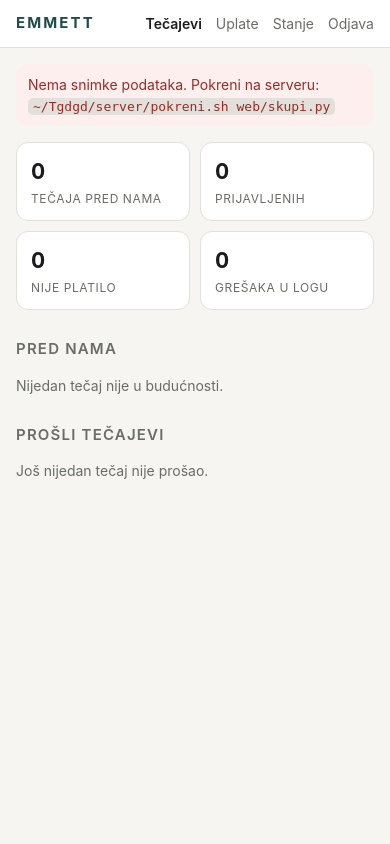
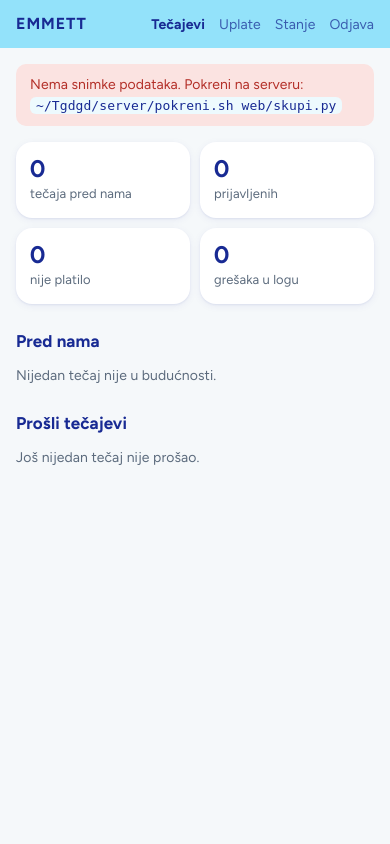
Before and after one commit to ninokecman-source/Tgdgd, a Flask app: page / in a window 390 px wide. Run offline with Flask 3, Linux system fonts and the light colour scheme; the visitor is signed in with stand-in values (Sample User, id 1); parts of the project's set-up code (start-up, migrations or seed data) failed here and were passed over.

Commit message:
Dress the web view in the Emmett design system
Colours, type, spacing and radii now come from the Emmett Design System,
taken verbatim from its tokens: navy #182A93 for headings, azure for
accents, the sky header ground, white cards with the soft navy-tinted
shadow, pill buttons, the gradient band in the footer. Its own rules are
followed too - sentence case throughout, no coloured left-border cards
(which the brand book forbids and the old stylesheet used for every debtor
row and error).

Four departures, each written into style.css with its reason, because a
design system read a year from now should say where it was bent and why:

- Body text is navy, not azure. The brand sets azure for body copy, but on
  white that is 2.4:1. On the roll-up that text is 19px and up; here it is
  a participant list at 14px on a phone. Azure keeps the accent role, which
  is also the brand's own --text-link token.
- Amber and red are darkened for text. #C98A10 on #FBF0D6 is 2.6:1; the
  darkened pair reaches 5.1:1.
- The footer band uses only the top of the gradient. White on the full
  gradient falls to 4.2:1 at the middle and 2.4:1 at the bottom.
- A dark theme is added, derived from the same blue family. The brand has
  none - white is its reading surface - but this page gets opened at night.

Every text colour checked at 4.5:1 in both themes.

Figtree loads from Google Fonts, which the system itself names as the
fallback while Brandon Grotesque loads. Brandon is a commercial face and
this repository is public, so its files are not shipped here; the system's
own README says to check the licence before putting them on a site. The
same goes for the wordmark, whose letterforms are Brandon outlines - the
header sets EMMETT as text instead.

Co-Authored-By: Claude Opus 5 <noreply@anthropic.com>
Claude-Session: https://claude.ai/code/session_01DPLgPUvv7xBYhBK5V7545c

```diff
--- a/web/static/style.css
+++ b/web/static/style.css
@@ -1,31 +1,110 @@
-/* Web pregled Emmett sustava. Prvo mobitel - sve se gleda na iPhoneu. */
+/* Web pregled Emmett sustava.
+ *
+ * Boje, tipografija, razmaci i zaobljenja dolaze iz Emmett Design Systema
+ * (claude.ai/artifact/UFrd6R7sG5HNYoe488C2nW), uzeti doslovno iz njegovih
+ * tokens/colors.css, typography.css i spacing.css.
+ *
+ * Dva namjerna odstupanja, oba zapisana da se poslije zna zašto:
+ *
+ * 1. TEKST JE NAVY, NE AZURE. Marka propisuje azure (#39B4E5) za tekst, ali
+ *    na bijelom to daje kontrast 2,2:1. Na rollup banneru taj tekst ima 19px
+ *    i više; ovdje je popis polaznika od 14px na mobitelu. Azure ostaje za
+ *    naglaske, a za tekst se koristi navy - što je i token same marke
+ *    (--text-link, --text-body-strong).
+ * 2. TAMNA TEMA je dodana. Marka je opisuje nema - bijela je ploha za
+ *    čitanje. Izvedena je iz iste plave obitelji (navy kao tlo, sky kao
+ *    tekst), da stranica noću ne zasljepljuje.
+ *
+ * Prvo mobitel - sve se gleda na iPhoneu.
+ */
 
 :root {
-  --papir: #f6f5f2;
-  --ploha: #ffffff;
-  --tekst: #1b1c1a;
-  --tiho: #6a6c67;
-  --crta: #e2e0da;
-  --znak: #1d4e4a;
-  --pazi: #9a5b00;
-  --pazi-ploha: #fdf3e3;
-  --lose: #9a2b25;
-  --lose-ploha: #fcefee;
-  --radijus: 12px;
+  /* --- Boje marke, točne vrijednosti s rollupa --- */
+  --navy: #182a93;
+  --indigo: #1d46a3;
+  --blue: #2a81c5;
+  --azure: #39b4e5;
+  --sky: #93e2fa;
+  --navy-deep: #111e6e;
+  --sky-soft: #d4f3fd;
+  --sky-wash: #edfafe;
+
+  --neutral-0: #ffffff;
+  --neutral-50: #f5f8fa;
+  --neutral-100: #e9eef2;
+  --neutral-200: #d5dee5;
+  --neutral-400: #9aa8b6;
+  --neutral-600: #5c6b7d;
+  --neutral-900: #141b33;
+
+  --success: #1f8f63;
+  --warning: #c98a10;
+  --warning-soft: #fbf0d6;
+  --danger: #c4372f;
+  --danger-soft: #fbe3e1;
+
+  /* Jantar i crvena iz marke zadane su kao boje plohe, ne teksta: #c98a10 na
+     #fbf0d6 daje 2,6:1. Za tekst se koriste potamnjene inačice (5,1:1 i
+     5,1:1), pa i upozorenje ostaje čitljivo. */
+  --warning-text: #8a5d00;
+  --danger-text: #b32f28;
+
+  --gradient: linear-gradient(180deg, #182a93 0%, #1d46a3 20.7%,
+                              #2a81c5 63.2%, #39b4e5 100%);
+  /* Puni gradijent pod bijelim tekstom pada na 4,2:1 u sredini i 2,4:1 pri
+     dnu. Uski pojas podnožja zato uzima samo njegov gornji dio. */
+  --gradient-pojas: linear-gradient(180deg, #182a93 0%, #1d46a3 100%);
+
+  /* --- Uloge --- */
+  --papir: var(--neutral-50);
+  --ploha: var(--neutral-0);
+  --ploha-marka: var(--sky);
+  --tekst: var(--neutral-900);
+  --naslov: var(--navy);
+  --tiho: var(--neutral-600);
+  --crta: var(--neutral-200);
+  --veza: var(--navy);
+  --naglasak: var(--azure);
+  --pazi: var(--warning-text);
+  --pazi-ploha: var(--warning-soft);
+  --lose: var(--danger-text);
+  --lose-ploha: var(--danger-soft);
+  --na-tamnom: var(--neutral-0);
+
+  /* --- Razmaci, zaobljenja, sjene --- */
+  --r-sm: 6px;
+  --r-md: 10px;
+  --r-lg: 16px;
+  --r-pill: 999px;
+  --sjena-1: 0 1px 2px rgb(24 42 147 / .08), 0 2px 8px rgb(24 42 147 / .06);
+  --sjena-2: 0 4px 12px rgb(24 42 147 / .10), 0 12px 32px rgb(24 42 147 / .10);
+
+  --font: "Brandon Grotesque", "Figtree", system-ui, -apple-system, sans-serif;
+  --ease: cubic-bezier(.22, .61, .36, 1);
 }
 
 @media (prefers-color-scheme: dark) {
   :root:not([data-tema="light"]) {
-    --papir: #16181a;
-    --ploha: #1f2224;
-    --tekst: #eceae5;
-    --tiho: #9b9d98;
-    --crta: #31353a;
-    --znak: #7fc4ba;
-    --pazi: #e3a44b;
-    --pazi-ploha: #342a1a;
-    --lose: #f1958e;
-    --lose-ploha: #352020;
+    --papir: #0f1526;
+    --ploha: #18203a;
+    --ploha-marka: #111e6e;
+    --tekst: #e8f4fb;
+    --naslov: var(--sky);
+    --tiho: #9fb4c6;
+    --crta: #2b3658;
+    --veza: var(--sky);
+    --naglasak: var(--azure);
+    --pazi: #e8b55a;
+    /* U svijetloj temi dužnik stoji na kremastoj plohi - to je token same
+       marke. U tamnoj marka nema takvu plohu, a smeđa među plavima izgleda
+       kao kvar, pa se razlikuje svjetlinom unutar plave obitelji; značenje
+       nosi jantarni tekst. */
+    --pazi-ploha: #304075;
+    --lose: #f0948c;
+    --lose-ploha: #3a1d1b;
+    --na-tamnom: var(--neutral-0);
+    --sjena-1: 0 1px 2px rgb(0 0 0 / .3), 0 2px 8px rgb(0 0 0 / .2);
+    --sjena-2: 0 4px 12px rgb(0 0 0 / .35), 0 12px 32px rgb(0 0 0 / .3);
   }
 }
 
@@ -33,23 +112,27 @@
 
 body {
   margin: 0;
+  min-height: 100dvh;
+  display: flex;
+  flex-direction: column;
   background: var(--papir);
   color: var(--tekst);
-  font: 16px/1.5 -apple-system, BlinkMacSystemFont, "Segoe UI", Roboto, sans-serif;
+  font: 400 16px/1.5 var(--font);
+  letter-spacing: .005em;
   -webkit-text-size-adjust: 100%;
 }
 
-main { padding: 16px; max-width: 760px; margin: 0 auto; }
+/* main raste, pa gradijentni pojas uvijek sjedne na dno zaslona */
+main { padding: 16px; max-width: 760px; margin: 0 auto; width: 100%; flex: 1; }
 
-/* --- Zaglavlje --- */
+/* --- Zaglavlje: sky tlo s wordmarkom lijevo, kao na rollupu --- */
 
 .vrh {
   display: flex;
   align-items: center;
   gap: 16px;
   padding: 12px 16px;
-  background: var(--ploha);
-  border-bottom: 1px solid var(--crta);
+  background: var(--ploha-marka);
   position: sticky;
   top: 0;
   z-index: 2;
@@ -57,41 +140,60 @@ main { padding: 16px; max-width: 760px; margin: 0 auto; }
 
 .znak {
   font-weight: 700;
-  letter-spacing: .14em;
-  color: var(--znak);
+  letter-spacing: .06em;
+  color: var(--navy);
   text-decoration: none;
-  font-size: 15px;
+  font-size: 16px;
 }
 
 .vrh nav { display: flex; gap: 14px; margin-left: auto; flex-wrap: wrap; }
-.vrh nav a { color: var(--tiho); text-decoration: none; font-size: 14px; }
-.vrh nav a.tu { color: var(--tekst); font-weight: 600; }
+.vrh nav a { color: var(--navy); opacity: .72; text-decoration: none; font-size: 14px; }
+.vrh nav a.tu { opacity: 1; font-weight: 700; }
+
+@media (prefers-color-scheme: dark) {
+  :root:not([data-tema="light"]) .znak,
+  :root:not([data-tema="light"]) .vrh nav a { color: var(--sky); }
+}
+
+/* --- Podnožje: uski gradijentni pojas, bijeli tekst u sredini --- */
 
 footer {
-  padding: 20px 16px 32px;
+  margin-top: 32px;
+  padding: 14px 16px;
   text-align: center;
-  color: var(--tiho);
+  background: var(--gradient-pojas);
+  color: var(--na-tamnom);
   font-size: 13px;
 }
 
-h1 { font-size: 22px; margin: 4px 0 2px; }
-h2 { font-size: 15px; text-transform: uppercase; letter-spacing: .08em;
-     color: var(--tiho); margin: 28px 0 10px; font-weight: 600; }
-h3 { font-size: 14px; color: var(--tiho); margin: 18px 0 8px; font-weight: 600; }
+h1 { font: 700 24px/1.12 var(--font); color: var(--naslov); margin: 4px 0 2px; }
+h2 { font: 700 17px/1.12 var(--font); color: var(--naslov); margin: 28px 0 10px; }
+h3 { font: 700 15px/1.2 var(--font); color: var(--naslov); margin: 18px 0 8px; }
 
-a { color: var(--znak); }
+a { color: var(--veza); }
 .tiho { color: var(--tiho); font-size: 14px; }
-code { font-size: 13px; background: var(--crta); padding: 1px 5px; border-radius: 5px; }
+code {
+  font-size: 13px;
+  background: var(--sky-wash);
+  color: var(--navy);
+  padding: 1px 6px;
+  border-radius: var(--r-sm);
+}
+
+@media (prefers-color-scheme: dark) {
+  :root:not([data-tema="light"]) code { background: #1d2947; color: var(--sky); }
+}
 
 /* --- Trake --- */
 
 .traka {
-  padding: 10px 12px;
-  border-radius: var(--radijus);
+  padding: 10px 14px;
+  border-radius: var(--r-md);
   font-size: 14px;
   margin: 0 0 16px;
 }
 .traka.lose { background: var(--lose-ploha); color: var(--lose); }
+.traka.pazi, .traka.radi { background: var(--pazi-ploha); color: var(--pazi); }
 
 /* --- Pločice --- */
 
@@ -104,22 +206,25 @@ code { font-size: 13px; background: var(--crta); padding: 1px 5px; border-radius
 
 .plocica {
   background: var(--ploha);
-  border: 1px solid var(--crta);
-  border-radius: var(--radijus);
-  padding: 12px 14px;
+  border-radius: var(--r-lg);
+  box-shadow: var(--sjena-1);
+  padding: 14px;
   display: flex;
   flex-direction: column;
   gap: 2px;
   text-decoration: none;
   color: inherit;
 }
-.plocica .broj { font-size: 22px; font-weight: 650; font-variant-numeric: tabular-nums; }
-.plocica .natpis { font-size: 12px; color: var(--tiho); text-transform: uppercase;
-                   letter-spacing: .05em; }
-.plocica.pazi { background: var(--pazi-ploha); border-color: var(--pazi); }
-.plocica.pazi .broj { color: var(--pazi); }
-.plocica.lose { background: var(--lose-ploha); border-color: var(--lose); }
-.plocica.lose .broj { color: var(--lose); }
+.plocica .broj {
+  font: 700 24px/1.1 var(--font);
+  color: var(--naslov);
+  font-variant-numeric: tabular-nums;
+}
+.plocica .natpis { font-size: 13px; color: var(--tiho); }
+.plocica.pazi { background: var(--pazi-ploha); box-shadow: none; }
+.plocica.pazi .broj, .plocica.pazi .natpis { color: var(--pazi); }
+.plocica.lose { background: var(--lose-ploha); box-shadow: none; }
+.plocica.lose .broj, .plocica.lose .natpis { color: var(--lose); }
 
 @media (min-width: 560px) {
   .plocice { grid-template-columns: repeat(4, 1fr); }
--- a/web/templates/osnova.html
+++ b/web/templates/osnova.html
@@ -4,8 +4,15 @@
 <meta charset="utf-8">
 <meta name="viewport" content="width=device-width, initial-scale=1">
 <meta name="robots" content="noindex, nofollow">
-<meta name="theme-color" content="#1d4e4a">
+<meta name="theme-color" content="#93e2fa">
 <title>{% block naslov %}Emmett{% endblock %} · Emmett</title>
+<link rel="preconnect" href="https://fonts.googleapis.com">
+<link rel="preconnect" href="https://fonts.gstatic.com" crossorigin>
+<!-- Figtree je u Emmett sustavu zapisan kao zamjena dok se Brandon Grotesque
+     učitava. Brandon je komercijalan font i ovaj repozitorij je javan, pa se
+     njegove datoteke ovdje ne isporučuju - stranica stoji na Figtreeju. -->
+<link rel="stylesheet"
+      href="https://fonts.googleapis.com/css2?family=Figtree:wght@400;500;700&display=swap">
 <link rel="stylesheet" href="{{ url_for('static', filename='style.css') }}">
 {% block zaglavlje %}{% endblock %}
 </head>
```
Also changed, not shown: other parts of web/static/style.css (+130 -104 lines), web/README.md.
